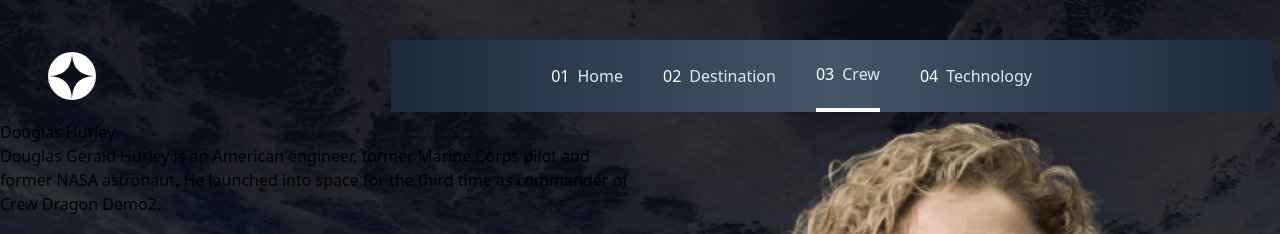
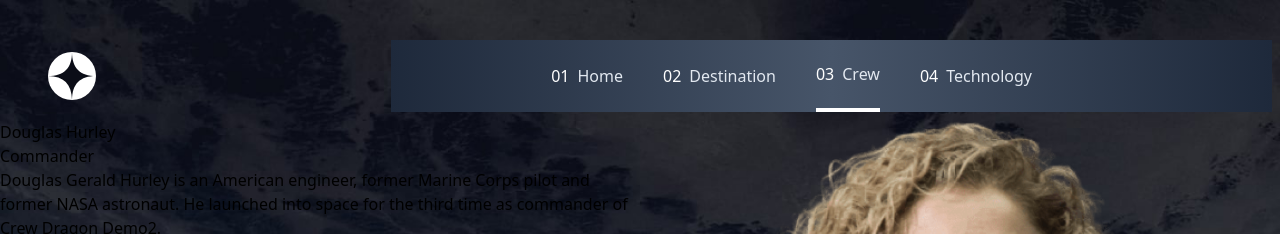
Before and after one commit to Torycd/spacetravel, a React app: page /Crew in a window 1280 px wide. Shown: the top 234 px of the page. Built offline with nearby package versions, Linux system fonts and the light colour scheme; the HTML template or start-up script is replaced by a standard one.

Commit message:
lets cook

```diff
--- a/src/Pages/Crew.jsx
+++ b/src/Pages/Crew.jsx
@@ -10,21 +10,21 @@ const Crew = () => {
     const slides = [
       {
         img: crew1,
-        postion: "Commander",
+        position: "Commander",
         name: "Douglas Hurley",
         about:
           "Douglas Gerald Hurley is an American engineer, former Marine Corps pilot and former NASA astronaut. He launched into space for the third time as commander of Crew Dragon Demo2.",
       },
       {
         img: crew2,
-        postion: "Flight Engineer",
+        position: "Flight Engineer",
         name: "Anousheh Ansari",
         about:
           "Anousheh Ansari is an Iranian American engineer and co-founder of Prodea Systems. Ansari was the fourth self-funded space tourist, the first self-funded woman to fly to the ISS, and the first Iranian in space.",
       },
       {
         img: crew3,
-        postion: "Pilot",
+        position: "Pilot",
         name: "Victor Glover",
         about:
           " Pilot on the first operational flight of the SpaceX Crew Dragon to the International Space Station. Glover is a commander in the U.S. Navy where he pilots an F/A-18.He was a crew member of Expedition 64, and served as a station systems flight engineer. ",
```
